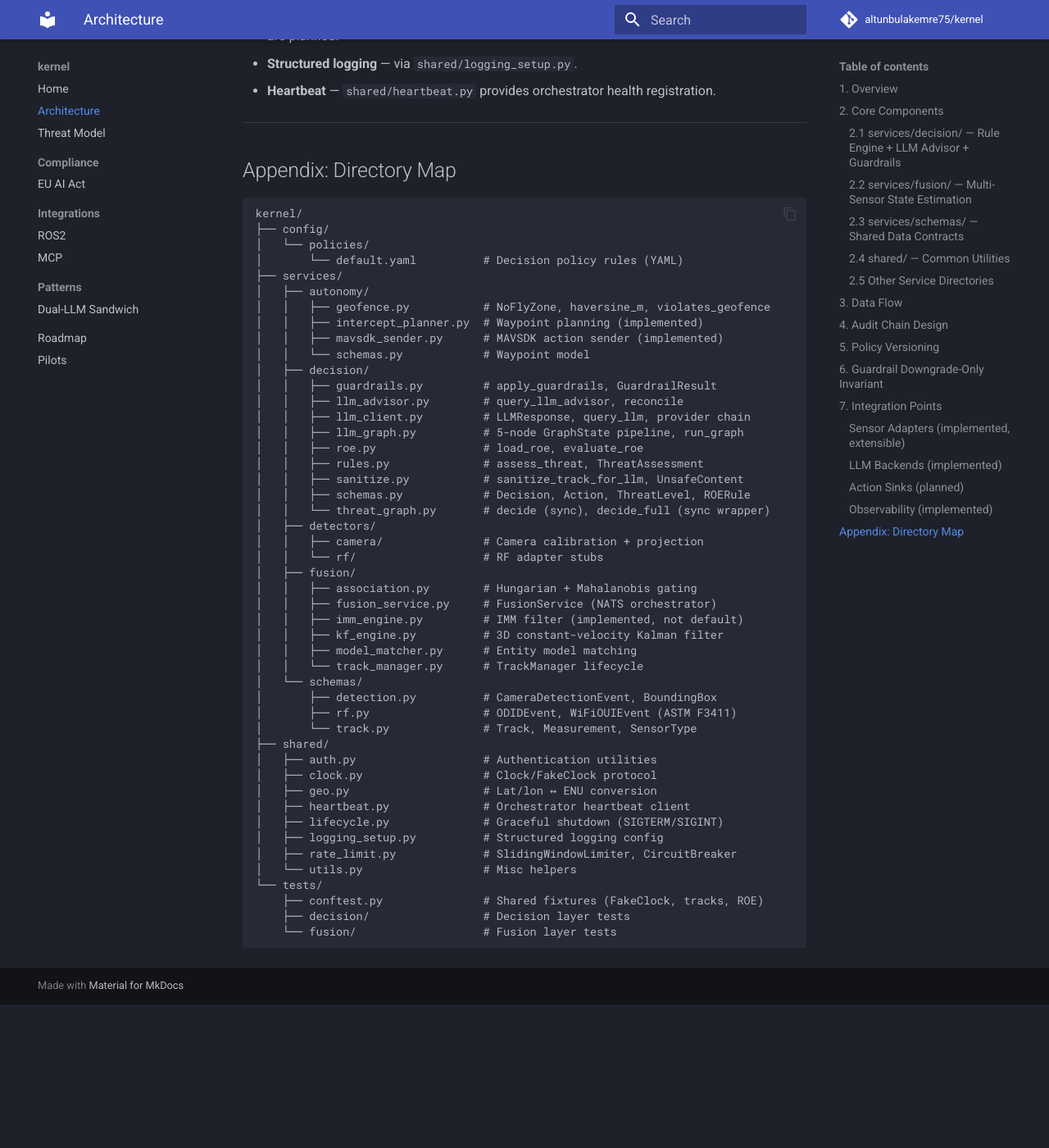
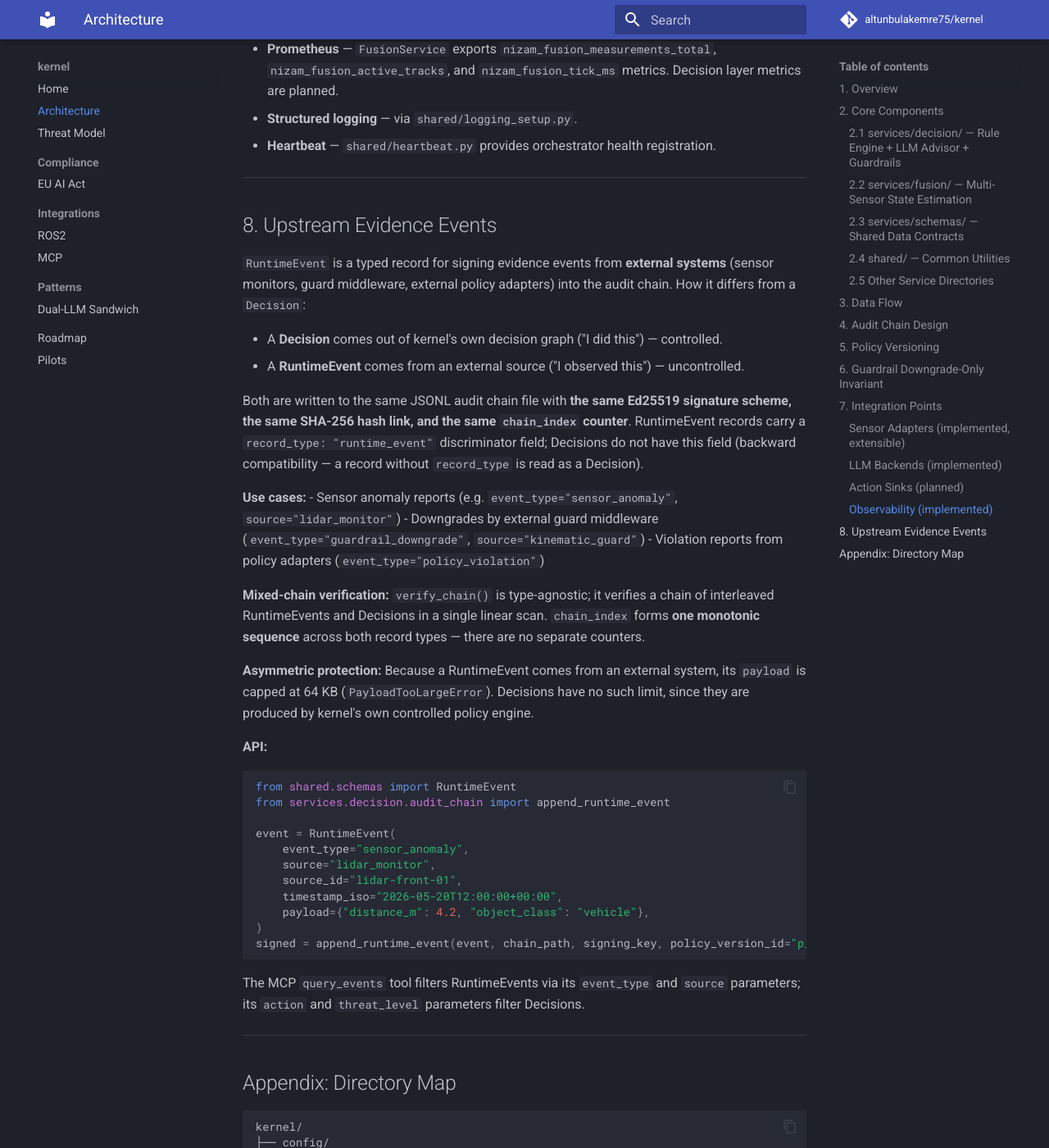
Before and after one commit to altunbulakemre75/kernel, an MkDocs documentation site: the page built from docs/architecture.md, in a window 1280 px wide and 1400 px high, scrolled down 6726 px. Shown: the whole window at 82% size. Built offline with MkDocs 1.6.1 and Material for MkDocs 9.7.7, drawn with Linux system fonts in a browser that asks for light colours; comment, search, counter and statistics services are not loaded; before the commit the page ends 7951 px from its top, so only the background shows below that; some of the changed text lies outside the part shown.

Commit message:
docs: RuntimeEvent in architecture.md + CHANGELOG
Co-Authored-By: Claude Opus 5.5 <noreply@anthropic.com>

````diff
--- a/docs/architecture.md
+++ b/docs/architecture.md
@@ -176,6 +176,9 @@ if not is_valid:
     print(f"Chain tampered at index {broken_idx}")
 ```
 
+The same chain also carries signed evidence events from external
+systems (`RuntimeEvent`) — see §8.
+
 ---
 
 ## 5. Policy Versioning
@@ -274,6 +277,63 @@ reconciliation and can only bring it back down.
 
 ---
 
+## 8. Upstream Evidence Events
+
+`RuntimeEvent` is a typed record for signing evidence events from
+**external systems** (sensor monitors, guard middleware, external policy
+adapters) into the audit chain. How it differs from a `Decision`:
+
+- A **Decision** comes out of kernel's own decision graph ("I did
+  this") — controlled.
+- A **RuntimeEvent** comes from an external source ("I observed
+  this") — uncontrolled.
+
+Both are written to the same JSONL audit chain file with **the same
+Ed25519 signature scheme, the same SHA-256 hash link, and the same
+`chain_index` counter**. RuntimeEvent records carry a
+`record_type: "runtime_event"` discriminator field; Decisions do not
+have this field (backward compatibility — a record without
+`record_type` is read as a Decision).
+
+**Use cases:**
+- Sensor anomaly reports (e.g. `event_type="sensor_anomaly"`,
+  `source="lidar_monitor"`)
+- Downgrades by external guard middleware
+  (`event_type="guardrail_downgrade"`, `source="kinematic_guard"`)
+- Violation reports from policy adapters
+  (`event_type="policy_violation"`)
+
+**Mixed-chain verification:** `verify_chain()` is type-agnostic; it
+verifies a chain of interleaved RuntimeEvents and Decisions in a single
+linear scan. `chain_index` forms **one monotonic sequence** across both
+record types — there are no separate counters.
+
+**Asymmetric protection:** Because a RuntimeEvent comes from an external
+system, its `payload` is capped at 64 KB (`PayloadTooLargeError`).
+Decisions have no such limit, since they are produced by kernel's own
+controlled policy engine.
+
+**API:**
+```python
+from shared.schemas import RuntimeEvent
+from services.decision.audit_chain import append_runtime_event
+
+event = RuntimeEvent(
+    event_type="sensor_anomaly",
+    source="lidar_monitor",
+    source_id="lidar-front-01",
+    timestamp_iso="2026-05-20T12:00:00+00:00",
+    payload={"distance_m": 4.2, "object_class": "vehicle"},
+)
+signed = append_runtime_event(event, chain_path, signing_key, policy_version_id="p_v1")
+```
+
+The MCP `query_events` tool filters RuntimeEvents via its `event_type`
+and `source` parameters; its `action` and `threat_level` parameters
+filter Decisions.
+
+---
+
 ## Appendix: Directory Map
 
 ```
````
Also changed, not shown: CHANGELOG.md (+13 -0 lines).
